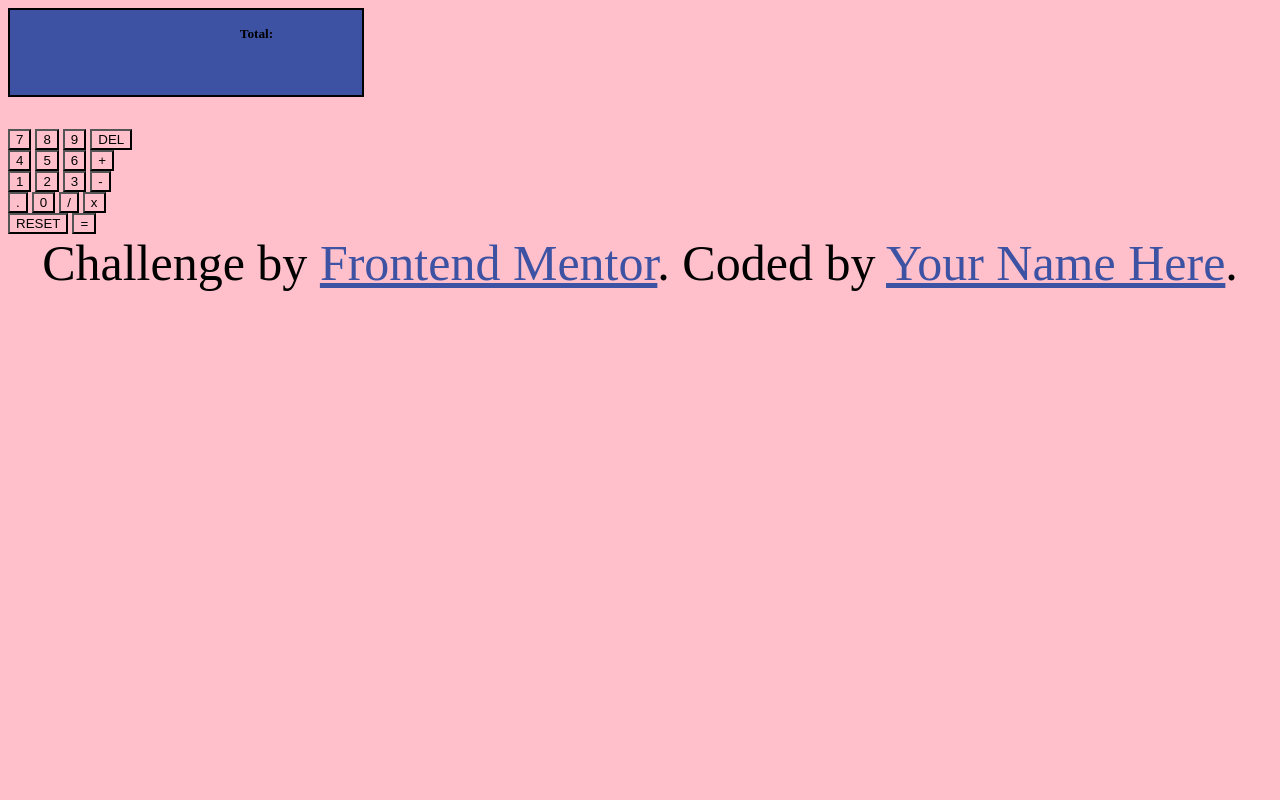
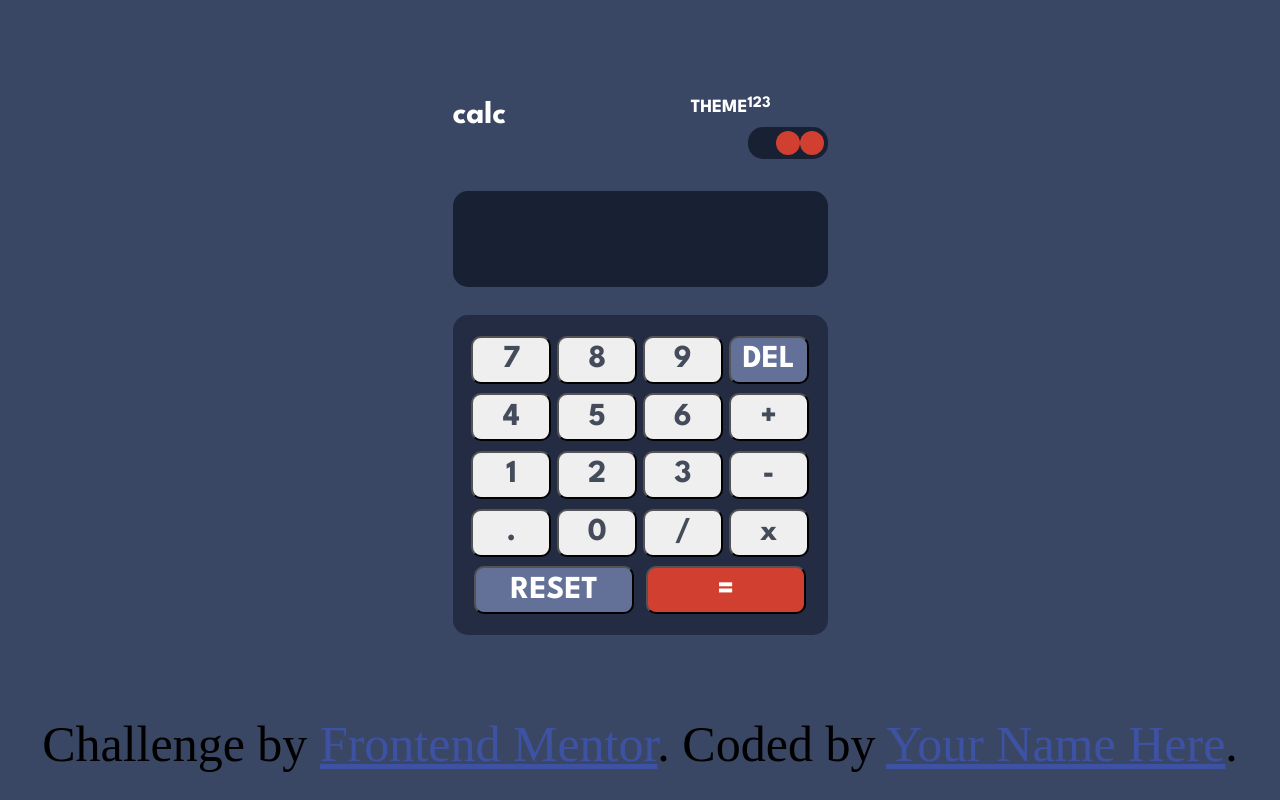
Before and after one commit to BiancaNiemann/Calculator_App, a plain HTML site: page index.html in a window 1280 px wide. Drawn offline with Linux system fonts and the light colour scheme.

Commit message:
css theme 1 commit

```diff
--- a/index.css
+++ b/index.css
@@ -1,15 +1,102 @@
 .attribution { font-size: 50px; text-align: center; }
 .attribution a { color: hsl(228, 45%, 44%); }
-*{
-    background-color: pink;
+
+
+.flex{
+    display: flex;
+    box-sizing: border-box;
 }
+
+.uppercase{
+    text-transform: uppercase;
+}
+
+.radius{
+    border-radius: 15px;
+}
+
+/*-------------------*/
+   /*Text Color*/
+/*------------------*/
+
+.light-yellow-text{
+    color: hsl(52, 100%, 62%);
+}
+
+.dark-blue-text{
+    color: hsl(198, 20%, 13%);
+}
+
+.white-text{
+    color: hsl(0, 0%, 100%)
+}
+
+.dark-grey-blue-text{
+    color: hsl(221, 14%, 31%);
+}
+
+/*-------------------*/
+   /*Theme 1*/
+/*------------------*/
+.red-background{
+    background-color: hsl(6, 63%, 50%);;
+}
+
+.dark-full-background{
+    background-color: hsl(222, 26%, 31%);
+
+}
+
+.dark-main-background{
+    background-color: hsl(223, 31%, 20%);
+}
+
+.dark-toggle-input-background{
+    background-color:  hsl(224, 36%, 15%);
+
+}
+
+.grey-background{
+    background-color: hsl(225, 21%, 49%);
+}
+
+
+
+
+
+.container{
+    width: 375px;
+    margin: 5em auto;
+    font-family: 'League Spartan', sans-serif;
+}
+
+/*Header*/
+
+.header{
+    justify-content: space-between;
+    margin-bottom: 2em;
+}
+
+.dotBox{
+    width: 5em;
+    height: 2em;
+    justify-content: center;
+    align-items: center;
+}
+
+.dot{
+    width: 1.5em;
+    height: 1.5em;;
+    border-radius: 50%;
+}
+
+/*Input */
 
 .inputTotalBox{
     flex-direction: column;
-    background-color: hsl(228, 45%, 44%);
-    border: 2px solid black;
-    width: 20em;
-    margin-bottom: 2em;
+    width: 375px;
+    height: 6em;
+    margin-bottom: 1.75em;
     align-items: end;
     padding: 1em;
 }
@@ -17,21 +104,44 @@
 .total{
     width: 8em;
     margin: 0;
-    justify-content: space-between;
+    justify-content: end;
+    font-size: 1.5rem;
 }
 
-.total span,
 .total,
 .inputbox{
     background-color: transparent;
 }
 
-.flex{
-    display: flex;
-}
-
 .inputbox{
     border: none;
     text-align: end;
-    margin-top: 1.5em;
+    font-size: 3rem;
 }
+
+/*Keypad*/
+
+.keypad-box{
+    height: 20em;
+    flex-direction: column;
+    justify-content: space-around;
+    padding: 1em
+}
+
+.keypad-box > *{
+    display: flex;
+    justify-content: space-around;
+    border: none;
+}
+
+button{
+    height: 1.5em;
+    width: 2.5em;
+    border-radius: 10px;
+    font-family: inherit;
+    font-size: 2rem;
+}
+
+.lg-button{
+    width: 5em;
+}
--- a/index.html
+++ b/index.html
@@ -6,46 +6,75 @@
   <meta name="viewport" content="width=device-width, initial-scale=1.0">
   <!-- displays site properly based on user's device -->
   <link rel="icon" type="image/png" sizes="32x32" href="./images/favicon-32x32.png">
+  <link rel="preconnect" href="https://fonts.googleapis.com">
+  <link rel="preconnect" href="https://fonts.gstatic.com" crossorigin>
+  <link href="https://fonts.googleapis.com/css2?family=Inter&family=League+Spartan:wght@700&display=swap"
+    rel="stylesheet">
   <link href="index.css" rel="stylesheet">
   <title>Frontend Mentor | Calculator app</title>
 </head>
 
-<body>
-  <div class="inputTotalBox flex">
-    <h5 class="flex total">Total: <span id="total"></span></h5>
-    <input id="input" class="inputbox">
+<body class="dark-full-background">
+  <div class="container">
+
+    <div class="flex header">
+      <h1 class="white-text">calc</h1>
+      <div class="flex">
+        <h3 class="white-text uppercase">Theme</h3>
+        <div class="flex">
+          <div>
+            <div class="flex white-text">
+              <p>1</p>
+              <p>2</p>
+              <p>3</p>
+            </div>
+            <div class="dotBox flex dark-toggle-input-background radius">
+              <div class="dot"></div>
+              <div class="dot red-background"></div>
+              <div class="dot red-background"></div>
+            </div>
+          </div>
+        </div>
+      </div>
     </div>
 
-  <div>
-    <div>
-      <button class="numberButton" value=7>7</button>
-      <button class="numberButton" value=8>8</button>
-      <button class="numberButton" value=9>9</button>
-      <button id="delete">DEL</button>
+
+    <div class="inputTotalBox flex dark-toggle-input-background radius">
+      <h5 class="flex total white-text" id="total"></h5>
+      <input id="input" class="inputbox white-text">
+    </div>
+
+    <div class="dark-main-background keypad-box radius flex light-yellow-text">
+      <div class="button-row">
+        <button class="numberButton dark-grey-blue-text" value=7>7</button>
+        <button class="numberButton dark-grey-blue-text" value=8>8</button>
+        <button class="numberButton dark-grey-blue-text" value=9>9</button>
+        <button id="delete" class="uppercase grey-background white-text">del</button>
       </div>
       <div>
-      <button class="numberButton" value=4>4</button>
-      <button class="numberButton" value=5>5</button>
-      <button class="numberButton" value=6>6</button>
-      <button class="operatorButton" value=+>+</button>
+        <button class="numberButton dark-grey-blue-text" value=4>4</button>
+        <button class="numberButton dark-grey-blue-text" value=5>5</button>
+        <button class="numberButton dark-grey-blue-text" value=6>6</button>
+        <button class="operatorButton dark-grey-blue-text" value=+>+</button>
       </div>
       <div>
-      <button class="numberButton" value=1>1</button>
-      <button class="numberButton" value=2>2</button>
-      <button class="numberButton" value=3>3</button>
-      <button class="operatorButton" value=->-</button>
+        <button class="numberButton dark-grey-blue-text" value=1>1</button>
+        <button class="numberButton dark-grey-blue-text" value=2>2</button>
+        <button class="numberButton dark-grey-blue-text" value=3>3</button>
+        <button class="operatorButton dark-grey-blue-text" value=->-</button>
       </div>
       <div>
-      <button class="numberButton" value=.>.</button>
-      <button class="numberButton" value=0>0</button>
-      <button class="operatorButton" value="/">/</button>
-      <button class="operatorButton" value=*>x</button>
+        <button class="numberButton dark-grey-blue-text" value=.>.</button>
+        <button class="numberButton dark-grey-blue-text" value=0>0</button>
+        <button class="operatorButton dark-grey-blue-text" value="/">/</button>
+        <button class="operatorButton dark-grey-blue-text" value=*>x</button>
       </div>
       <div>
-      <button id="reset">RESET</button>
-      <button id="equals" class="">=</button>
+        <button id="reset" class="uppercase grey-background white-text lg-button">reset</button>
+        <button id="equals" class="large-button red-background white-text lg-button">=</button>
       </div>
 
+    </div>
   </div>
   <div class="attribution">
     Challenge by <a href="https://www.frontendmentor.io?ref=challenge" target="_blank">Frontend Mentor</a>.
```
Lines whose indentation alone changed are shown as unchanged.
